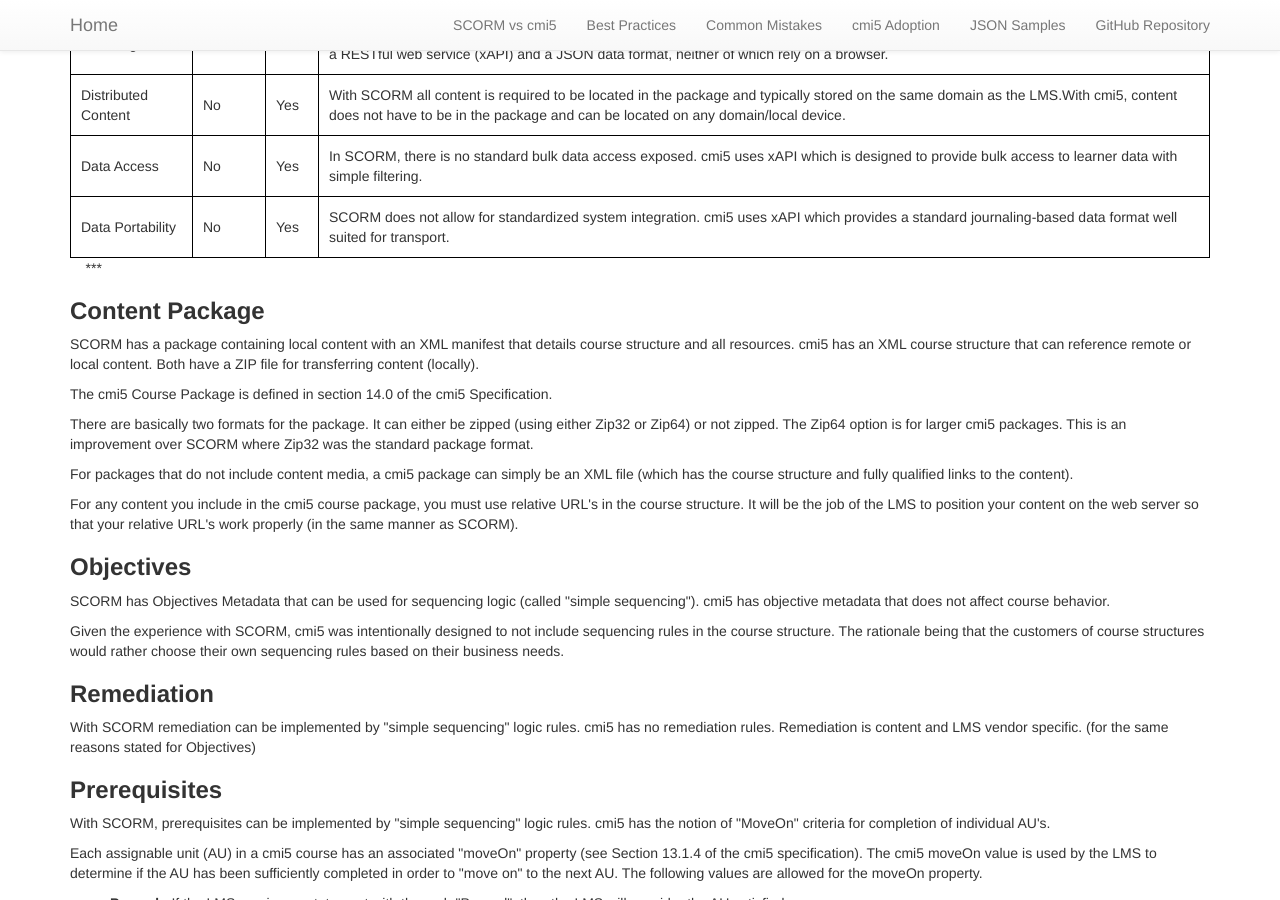
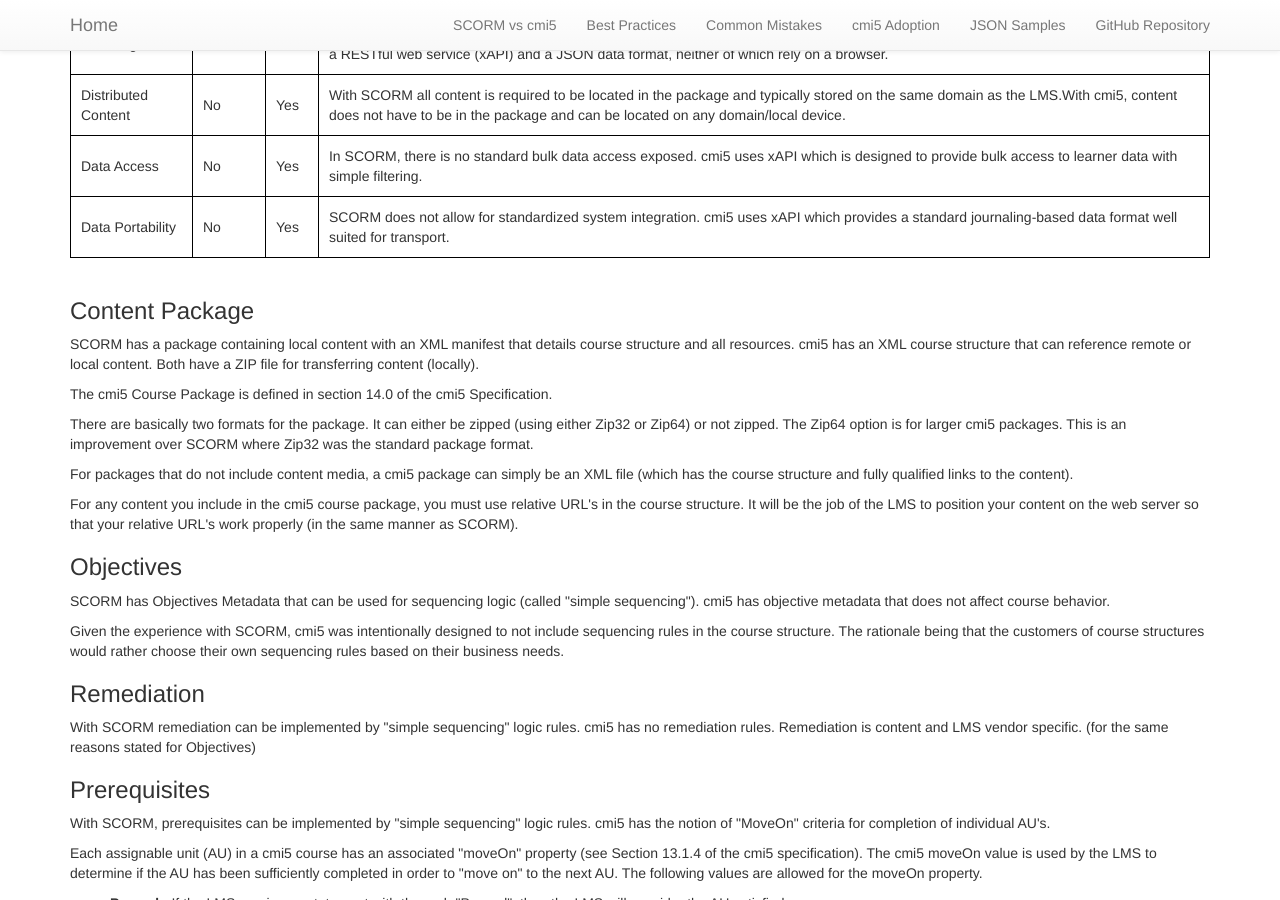
Before and after one commit to AICC/CMI-5_Spec_Current, a Jekyll site: the page built from SCORM/index.md, in a window 1280 px wide and 900 px high, scrolled down 1918 px. Built offline with Jekyll 4.4.1, drawn with Linux system fonts in a browser that asks for light colours; our own code applies the rules of GitHub Pages for plain Markdown files.

Commit message:
update font style

```diff
--- a/SCORM/index.md
+++ b/SCORM/index.md
@@ -52,10 +52,9 @@ The following is a side-by-side comparison of SCORM to cmi5 at a detailed featur
 
 &nbsp;
 &nbsp;
-***
 
 
-### **Content Package**
+### Content Package
 
 SCORM has a package containing local content with an XML manifest that details course structure and all resources. cmi5 has an XML course structure that can reference remote or local content. Both have a ZIP file for transferring content (locally).
 
@@ -67,17 +66,17 @@ For packages that do not include content media, a cmi5 package can simply be an
 
 For any content you include in the cmi5 course package, you must use relative URL&#39;s in the course structure.  It will be the job of the LMS to position your content on the web server so that your relative URL&#39;s work properly (in the same manner as SCORM).
 
-### **Objectives**
+### Objectives
 
 SCORM has Objectives Metadata that can be used for sequencing logic (called &quot;simple sequencing&quot;). cmi5 has objective metadata that does not affect course behavior.
 
 Given the experience with SCORM, cmi5 was intentionally designed to not include sequencing rules in the course structure.  The rationale being that the customers of course structures would rather choose their own sequencing rules based on their business needs.
 
-### **Remediation**
+### Remediation
 
 With SCORM remediation can be implemented by &quot;simple sequencing&quot; logic rules.  cmi5 has no remediation rules. Remediation is content and LMS vendor specific.  (for the same reasons stated for Objectives)
 
-### **Prerequisites**
+### Prerequisites
 
 With SCORM, prerequisites can be implemented by &quot;simple sequencing&quot; logic rules. cmi5 has the notion of &quot;MoveOn&quot; criteria for completion of individual AU&#39;s.
 
@@ -92,26 +91,26 @@ Each assignable unit (AU) in a cmi5 course has an associated &quot;moveOn&quot;
 
 It is important to note that there is nothing in the specification to prevent the LMS Administrator from changing the cmi5 moveOn criteria (see Section 10 of the cmi5 specification).  For this reason the specification requires that the LMS write the current value of the moveOn property to the State API document.
 
-### **Content Launch**
+### Content Launch
 
 SCORM uses a JavaScript parent/opener with a JavaScript communication object/API provided by the LMS.  The content must discover the object/API via recursively searching the browser window tree. cmi5 uses a launch URL with parameters for Web services communication. The content uses query string parameters to discover the xAPI endpoint for recording data.  This method of discovery is more reliable as the query string is always available to the content.
 
-### **Course Metadata**
+### Course Metadata
 
 SCORM has an IMS manifest that uses the LOM metadata specification to describe content (SCO&#39;s). cmi5 has a course structure file with defined content (AU) metadata and is extensible for content vendor-specific metadata. With cmi5, the course structure file can reference content from anywhere, it does not have be hosted on the same system.  The cmi5 course structure is only references the URL for the content, it does not contain all assets as SCORM does.  Like SCORM, cmi5 is also extensible.
 
-### **Content Defined Data**
+### Content Defined Data
 
 SCORM data collection is restricted to data elements defined in the SCORM Data Model. cmi5 contains a smaller set of defined data elements than SCORM and is highly extensible through the use of xAPI.  This extensibility is interoperable for data collection and retrieval with xAPI. cmi5 further enhances interoperability in this area by providing session identifiers to group statements.
 
 
-### **Client Agnostic**
+### Client Agnostic
 
 For all practical purposes, SCORM is dependent on browser delivery due to the use of JavaScript API/object for communication. cmi5 uses a RESTful web service (xAPI) that the content uses to send requests/receive responses with JSON data structures.
 
 Since cmi5 does not rely on JavaScript, a web-browser is not required for content delivery.  Because of this, content can be developed in any programming language that can support HTTP communication.
 
-### **Distributed Content**
+### Distributed Content
 
 With SCORM all content is required to be located in the package and typically stored on the same domain as the LMS.  With cmi5, content does not have to be in the package and can be located on any domain/local device.
 
@@ -120,11 +119,11 @@ The cmi5 course structure (cmi5.xml) can contain either relative or fully qualif
 The cmi5 course structure also provides for an “entitlementKey” which allows for content for metered access to content as a service.
 
 
-### **Data Access**
+### Data Access
 
 In SCORM, the only specification protocol for returning data was available at Run-Time for the current user within current SCO only. Access to data requires access to the Database (which is outside the scope of SCORM).  cmi5 uses xAPI which has bulk data retrieval capabilities (using GET Requests) built-in to allow return of data. LRSs cannot be write-only. All requests for data subject to security policies.
 
-### **Data Portability**
+### Data Portability
 
 SCORM does not allow for standardized system integration.  cmi5 uses xAPI which provides a standard journaling-based data format well suited for transport.
 
```
